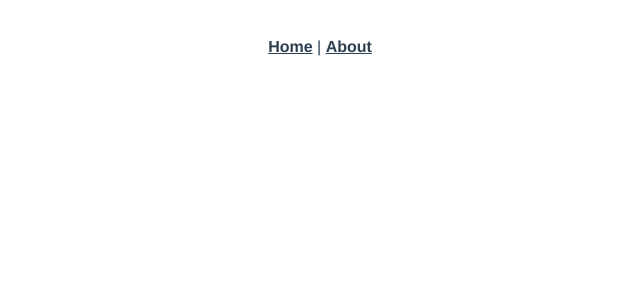
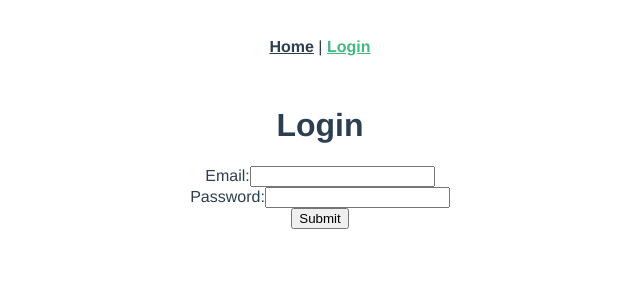
Before and after one commit to pjonasson/capstone_project_frontend, a Vue app: page /login in a window 1280 px wide. Shown: the top 300 px of the page, without its empty margins (320-960 px from the left). Built offline with nearby package versions, Linux system fonts and the light colour scheme.

Commit message:
Added functional login page

```diff
--- a/package.json
+++ b/package.json
@@ -8,6 +8,7 @@
     "lint": "vue-cli-service lint"
   },
   "dependencies": {
+    "axios": "^0.24.0",
     "core-js": "^3.6.5",
     "vue": "^2.6.11",
     "vue-router": "^3.2.0"
--- a/src/App.vue
+++ b/src/App.vue
@@ -3,7 +3,7 @@
     <div id="nav">
       <router-link to="/">Home</router-link>
       |
-      <router-link to="/about">About</router-link>
+      <router-link to="/login">Login</router-link>
     </div>
     <router-view />
   </div>
--- a/src/main.js
+++ b/src/main.js
@@ -1,6 +1,9 @@
 import Vue from "vue";
 import App from "./App.vue";
 import router from "./router";
+import axios from "axios";
+
+axios.defaults.baseURL = process.env.NODE_ENV === "development" ? "http://localhost:3000" : "/";
 
 Vue.config.productionTip = false;
 
--- a/src/router/index.js
+++ b/src/router/index.js
@@ -1,6 +1,7 @@
 import Vue from "vue";
 import VueRouter from "vue-router";
 import Home from "../views/Home.vue";
+import Login from "../views/Login.vue";
 
 Vue.use(VueRouter);
 
@@ -11,12 +12,9 @@ const routes = [
     component: Home,
   },
   {
-    path: "/about",
-    name: "About",
-    // route level code-splitting
-    // this generates a separate chunk (about.[hash].js) for this route
-    // which is lazy-loaded when the route is visited.
-    component: () => import(/* webpackChunkName: "about" */ "../views/About.vue"),
+    path: "/login",
+    name: "Login",
+    component: Login,
   },
 ];
 
--- a/src/views/About.vue
+++ /dev/null
@@ -1,5 +0,0 @@
-<template>
-  <div class="about">
-    <h1>This is an about page</h1>
-  </div>
-</template>
--- a/src/views/Home.vue
+++ b/src/views/Home.vue
@@ -1,18 +1,19 @@
 <template>
   <div class="home">
-    <img alt="Vue logo" src="../assets/logo.png" />
-    <HelloWorld msg="Welcome to Your Vue.js App" />
+    <h1>{{ message }}</h1>
   </div>
 </template>
 
+<style></style>
+
 <script>
-// @ is an alias to /src
-import HelloWorld from "@/components/HelloWorld.vue";
-
 export default {
-  name: "Home",
-  components: {
-    HelloWorld,
+  data: function () {
+    return {
+      message: "Welcome to Vue.js!",
+    };
   },
+  created: function () {},
+  methods: {},
 };
 </script>
--- /dev/null
+++ b/src/views/Login.vue
@@ -0,0 +1,49 @@
+<template>
+  <div class="login">
+    <form v-on:submit.prevent="submit()">
+      <h1>Login</h1>
+      <ul>
+        <li v-for="error in errors" v-bind:key="error">{{ error }}</li>
+      </ul>
+      <div>
+        <label>Email:</label>
+        <input type="email" v-model="newSessionParams.email" />
+      </div>
+      <div>
+        <label>Password:</label>
+        <input type="password" v-model="newSessionParams.password" />
+      </div>
+      <input type="submit" value="Submit" />
+    </form>
+  </div>
+</template>
+
+<script>
+import axios from "axios";
+
+export default {
+  data: function () {
+    return {
+      newSessionParams: {},
+      errors: [],
+    };
+  },
+  methods: {
+    submit: function () {
+      axios
+        .post("/sessions", this.newSessionParams)
+        .then((response) => {
+          axios.defaults.headers.common["Authorization"] = "Bearer " + response.data.jwt;
+          localStorage.setItem("jwt", response.data.jwt);
+          this.$router.push("/");
+        })
+        .catch((error) => {
+          console.log(error.response);
+          this.errors = ["Invalid email or password."];
+          this.email = "";
+          this.password = "";
+        });
+    },
+  },
+};
+</script>
```
Also changed, not shown: 1 other file (tests, documents, lock files or other folders).
